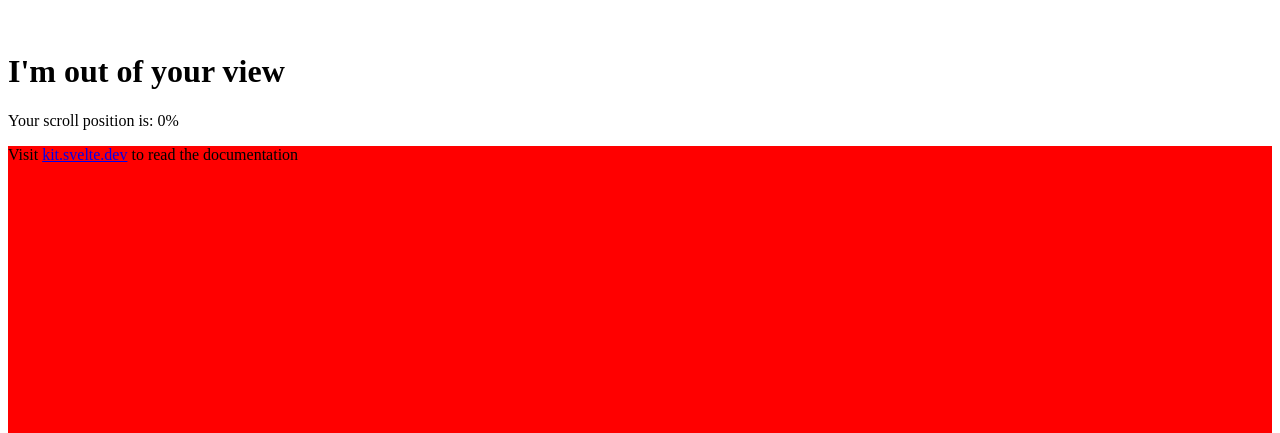
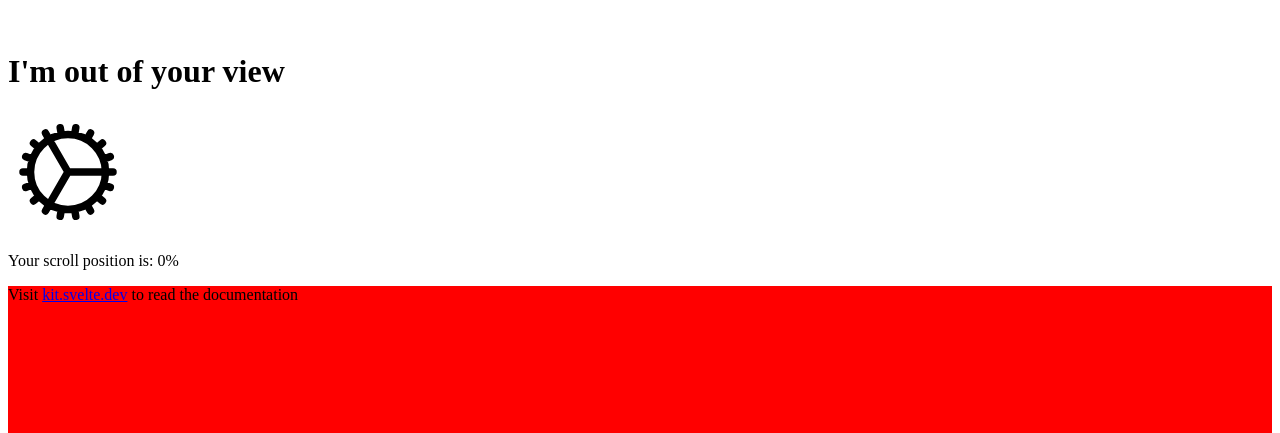
Before and after one commit to rootEnginear/svelte-action-motionone, a SvelteKit app: page / in a window 1280 px wide. Shown: the part 776-1209 px from the top of the page. Built offline with nearby package versions, Linux system fonts and the light colour scheme.

Commit message:
fix: allow action on svg element

```diff
--- a/src/lib/actions/inView.ts
+++ b/src/lib/actions/inView.ts
@@ -16,11 +16,11 @@ export type InViewActionOptions = ActionOptions & {
 };
 
 const createInView =
-	(node: HTMLElement) =>
+	(node: Element) =>
 	({ onStart, options, enabled = true }: InViewActionOptions) =>
 		enabled ? motionInView(node, onStart, options) : EMPTY_FUNCTION;
 
-export const inView: Action<HTMLElement, InViewActionOptions> = (node, options) => {
+export const inView: Action<Element, InViewActionOptions> = (node, options) => {
 	const nodeInView = createInView(node);
 	let destroy = nodeInView(options);
 
@@ -44,7 +44,7 @@ export type InViewAnimationActionOptions = ActionOptions & {
 };
 
 const createInViewAnimation =
-	(node: HTMLElement) =>
+	(node: Element) =>
 	({
 		options,
 		animate: { elements = '&', keyframes, options: animationOptions },
@@ -62,10 +62,7 @@ const createInViewAnimation =
 				)
 			: EMPTY_FUNCTION;
 
-export const inViewAnimation: Action<HTMLElement, InViewAnimationActionOptions> = (
-	node,
-	options
-) => {
+export const inViewAnimation: Action<Element, InViewAnimationActionOptions> = (node, options) => {
 	const nodeInViewAnimation = createInViewAnimation(node);
 	let destroy = nodeInViewAnimation(options);
 
--- a/src/lib/actions/scroll.ts
+++ b/src/lib/actions/scroll.ts
@@ -23,17 +23,17 @@ export type ScrollActionOptions = ActionOptions &
 	};
 
 const createScroll =
-	(node: HTMLElement) =>
+	(node: Element) =>
 	({ onScroll, options, enabled = true }: ScrollActionOptions) =>
 		enabled
 			? motionScroll(onScroll, {
 					...options,
-					container: getNodeElement(node, options?.container),
+					container: getNodeElement(node as HTMLElement, options?.container),
 					target: getNodeElement(node, options?.target)
 				})
 			: EMPTY_FUNCTION;
 
-export const scroll: Action<HTMLElement, ScrollActionOptions> = (node, options) => {
+export const scroll: Action<Element, ScrollActionOptions> = (node, options) => {
 	const nodeScroll = createScroll(node);
 	let destroy = nodeScroll(options);
 
@@ -56,7 +56,7 @@ export type ScrollAnimationActionOptions = ActionOptions &
 	};
 
 const createScrollAnimation =
-	(node: HTMLElement) =>
+	(node: Element) =>
 	({
 		options,
 		animate: { elements = '&', keyframes, options: animationOptions },
@@ -65,15 +65,12 @@ const createScrollAnimation =
 		enabled
 			? motionScroll(motionAnimate(getNodeElements(node, elements), keyframes, animationOptions), {
 					...options,
-					container: getNodeElement(node, options?.container),
+					container: getNodeElement(node as HTMLElement, options?.container),
 					target: getNodeElement(node, options?.target)
 				})
 			: EMPTY_FUNCTION;
 
-export const scrollAnimation: Action<HTMLElement, ScrollAnimationActionOptions> = (
-	node,
-	options
-) => {
+export const scrollAnimation: Action<Element, ScrollAnimationActionOptions> = (node, options) => {
 	const nodeScrollAnimation = createScrollAnimation(node);
 	let destroy = nodeScrollAnimation(options);
 
--- a/src/lib/utils/action.ts
+++ b/src/lib/utils/action.ts
@@ -12,6 +12,6 @@ export interface ActionOptions {
  * <div use:fullInView />
  */
 export const createAction =
-	<O, F>(f: (node: HTMLElement, options: O) => F, options: NoInfer<O>) =>
-	(node: HTMLElement) =>
+	<O, F>(f: (node: Element, options: O) => F, options: NoInfer<O>) =>
+	(node: Element) =>
 		f(node, options);
--- a/src/lib/utils/selector.ts
+++ b/src/lib/utils/selector.ts
@@ -7,10 +7,7 @@ const parseStringSelector = (selector: string): { isSelf: boolean; selector: str
 	return { isSelf: false, selector: selector.trim() };
 };
 
-export const getNodeElements = (
-	node: HTMLElement,
-	elements: ElementOrSelector
-): ElementOrSelector => {
+export const getNodeElements = (node: Element, elements: ElementOrSelector): ElementOrSelector => {
 	if (typeof elements !== 'string') return elements;
 
 	const { isSelf, selector: query } = parseStringSelector(elements);
@@ -19,13 +16,10 @@ export const getNodeElements = (
 	return query;
 };
 
-export const getNodeElement = <T extends Element>(
-	node: T,
-	elements?: string | T
-): T | undefined => {
-	if (typeof elements !== 'string') return elements;
+export const getNodeElement = <T extends Element>(node: T, element?: string | T): T | undefined => {
+	if (typeof element !== 'string') return element;
 
-	const { isSelf, selector: query } = parseStringSelector(elements);
+	const { isSelf, selector: query } = parseStringSelector(element);
 	if (isSelf && query === '') return node;
 	if (isSelf) return node.querySelector<T>(query) || undefined;
 	return document.querySelector<T>(query) || undefined;
--- a/src/routes/+page.svelte
+++ b/src/routes/+page.svelte
@@ -41,8 +41,9 @@
 
 	onMount(() => {
 		reducedMotion = window.matchMedia('(prefers-reduced-motion)').matches;
-		console.log(reducedMotion);
 	});
+
+	let elParent: HTMLElement;
 </script>
 
 <div
@@ -76,6 +77,37 @@
 		<span>I'm out of your view</span>
 	{/if}
 </h1>
+<div bind:this={elParent}>
+	<svg
+		xmlns="http://www.w3.org/2000/svg"
+		fill="none"
+		viewBox="0 0 24 24"
+		stroke-width="1.5"
+		stroke="currentColor"
+		width="120"
+		height="120"
+		use:scrollAnimation={{
+			animate: {
+				keyframes: {
+					transform: ['rotate(0deg)', 'rotate(180deg)']
+				},
+				options: {
+					easing: 'linear'
+				}
+			},
+			options: {
+				target: elParent,
+				offset: ['start end', 'end start']
+			}
+		}}
+	>
+		<path
+			stroke-linecap="round"
+			stroke-linejoin="round"
+			d="M4.5 12a7.5 7.5 0 0 0 15 0m-15 0a7.5 7.5 0 1 1 15 0m-15 0H3m16.5 0H21m-1.5 0H12m-8.457 3.077 1.41-.513m14.095-5.13 1.41-.513M5.106 17.785l1.15-.964m11.49-9.642 1.149-.964M7.501 19.795l.75-1.3m7.5-12.99.75-1.3m-6.063 16.658.26-1.477m2.605-14.772.26-1.477m0 17.726-.26-1.477M10.698 4.614l-.26-1.477M16.5 19.794l-.75-1.299M7.5 4.205 12 12m6.894 5.785-1.149-.964M6.256 7.178l-1.15-.964m15.352 8.864-1.41-.513M4.954 9.435l-1.41-.514M12.002 12l-3.75 6.495"
+		/>
+	</svg>
+</div>
 <p
 	use:scroll={{
 		onScroll: (info) => {
```
